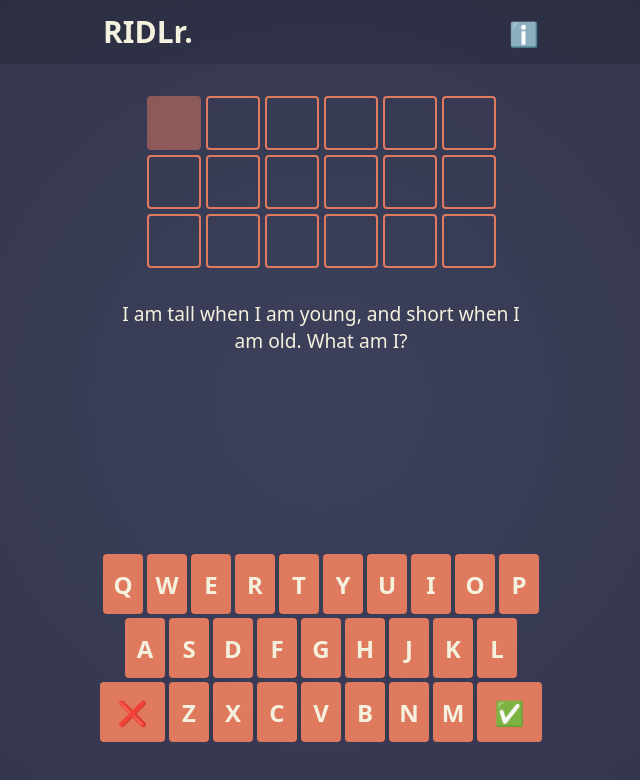
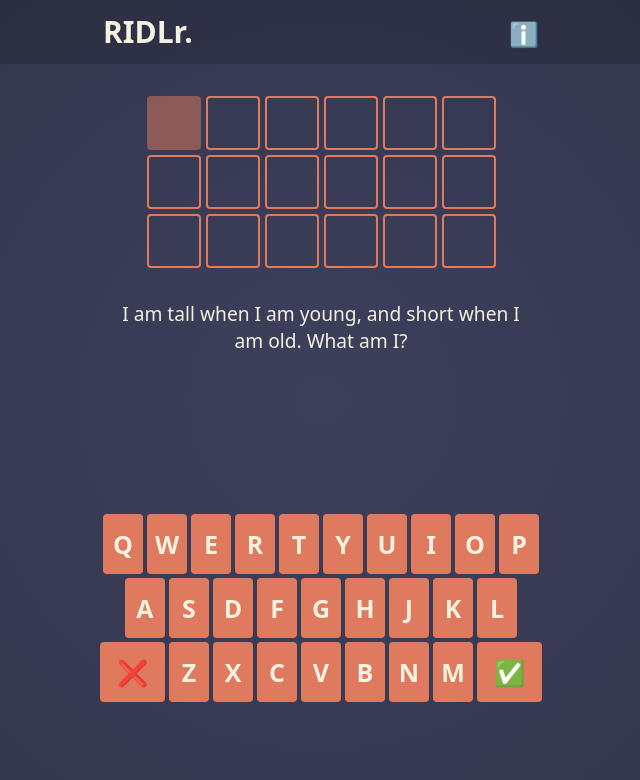
Before and after one commit to cocherz/ridler, a React (Create React App) app: page / in a window 1280 px wide. Shown: the top 780 px of the page, without its empty margins (319-959 px from the left). Built offline with nearby package versions, Linux system fonts and the light colour scheme.

Commit message:
0.9.3 - styling perfection

```diff
--- a/package.json
+++ b/package.json
@@ -1,6 +1,6 @@
 {
   "name": "ridler",
-  "version": "0.9.3",
+  "version": "0.9.4",
   "private": true,
   "dependencies": {
     "@testing-library/jest-dom": "^5.16.5",
--- a/src/App.css
+++ b/src/App.css
@@ -187,7 +187,7 @@ justify-content: center;
 
 .key{
   border-radius: 4px;
-  font-size: 3vh;
+  font-size: 25px;
   font-weight: 800;
   height: 60px;
   width: 9vw;
@@ -202,7 +202,7 @@ justify-content: center;
 
 
 .play{
-  height: 85vh;
+  height: 80vh;
   display: flex;
   flex-direction: column;
   justify-content: space-between;
@@ -283,6 +283,7 @@ position: absolute;
 z-index: 2;
 left: 0;
 right: 0;
+margin-top: 2rem;
 }
 
 .helpSection{
```
Also changed, not shown: src/Header/header.js (+7 -13 lines).
